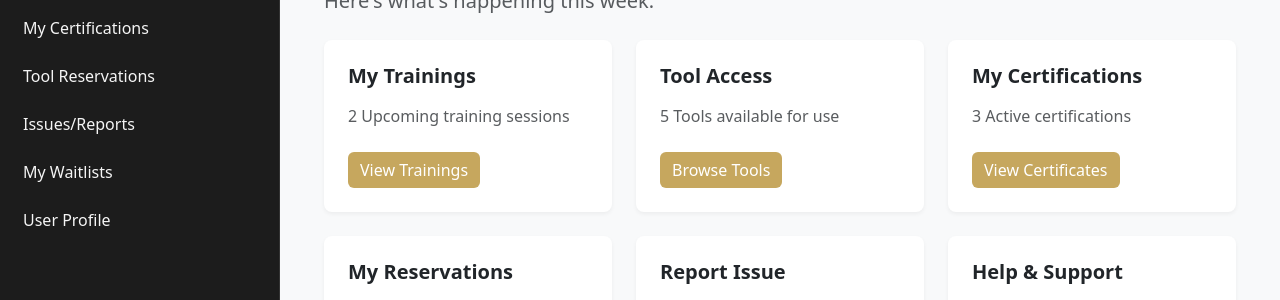
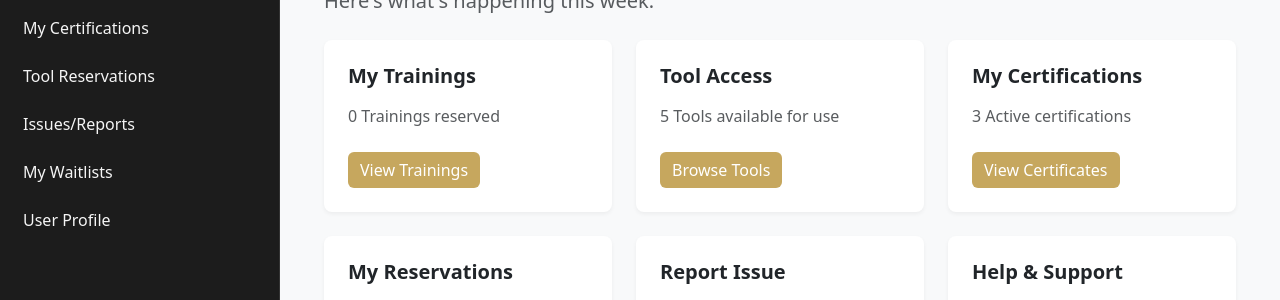
Before and after one commit to Kkenize/JUSWZ, a Django app: page /dashboard/student/ in a window 1280 px wide. Shown: the part 201-501 px from the top of the page. Run offline with Django 5.2, Linux system fonts and the light colour scheme; the visitor is signed in with stand-in values (Sample User, id 1); data that the repository does not hold is empty.

Commit message:
Added dynamic number of reserved trainings

```diff
--- a/src/apps/dashboard/views.py
+++ b/src/apps/dashboard/views.py
@@ -45,7 +45,8 @@ def student_dashboard(request):
     """Student-only dashboard"""
     user_profile = request.user.userprofile
     return render(request, 'dashboard/student_dashboard.html', {
-        "user_profile": user_profile
+        "user_profile": user_profile,
+        "reserved_trainings_count": request.user.enrolled_trainings.filter(date__gte=timezone.localdate()).count(),
     })
 
 
@@ -523,6 +524,36 @@ def my_trainings(request):
 
 @never_cache
 @login_required
+def my_reserved_trainings(request):
+    """Student view: allows students to view reserved training sessions."""
+    user_profile = request.user.userprofile
+
+    # Only students should access this view
+    if user_profile.role != 'student':
+        return HttpResponseForbidden("You do not have permission to access this page.")
+
+    today = timezone.localdate()
+    now = timezone.now()
+    reserved_trainings_qs = request.user.enrolled_trainings.filter(date__gte=today).order_by('date', 'start_time')
+    reserved_trainings = [
+        {
+            "id": training.id,
+            "title": training.title,
+            "date": training.date,
+            "start_time": training.start_time,
+            "end_time": training.end_time,
+            "can_cancel": _can_user_cancel_training(training, reference_time=now),
+        }
+        for training in reserved_trainings_qs
+    ]
+
+    return render(request, "training/my_reserved_trainings.html", {
+        "user_profile": user_profile,
+        "reserved_trainings": reserved_trainings,
+    })
+
+@never_cache
+@login_required
 def training_reserve(request):
     """Student training reservation calendar with prerequisite gating."""
 
--- a/src/templates/dashboard/student_dashboard.html
+++ b/src/templates/dashboard/student_dashboard.html
@@ -17,7 +17,8 @@
         <div class="col-md-6 col-lg-4">
             <div class="dashboard-card h-100 p-4">
                 <h3 class="h5 fw-bold mb-3">My Trainings</h3>
-                <p class="text-muted mb-4">2 Upcoming training sessions</p>
+                <!-- Updated to show actual dynamic reserved trainings count -->
+                <p class="text-muted mb-4">{{ reserved_trainings_count }} Trainings reserved</p>
                 <a href="{% url 'dashboard:my_trainings' %}" class="btn btn-bc-gold">View Trainings</a>
             </div>
         </div>
@@ -45,7 +46,7 @@
             <div class="dashboard-card h-100 p-4">
                 <h3 class="h5 fw-bold mb-3">My Reservations</h3>
                 <p class="text-muted mb-4">1 Upcoming reservation</p>
-                <a href="#" class="btn btn-bc-gold">Manage Bookings</a>
+                <a href="{% url 'dashboard:my_reserved_trainings' %}" class="btn btn-bc-gold">Manage Bookings</a>
             </div>
         </div>
 
```
